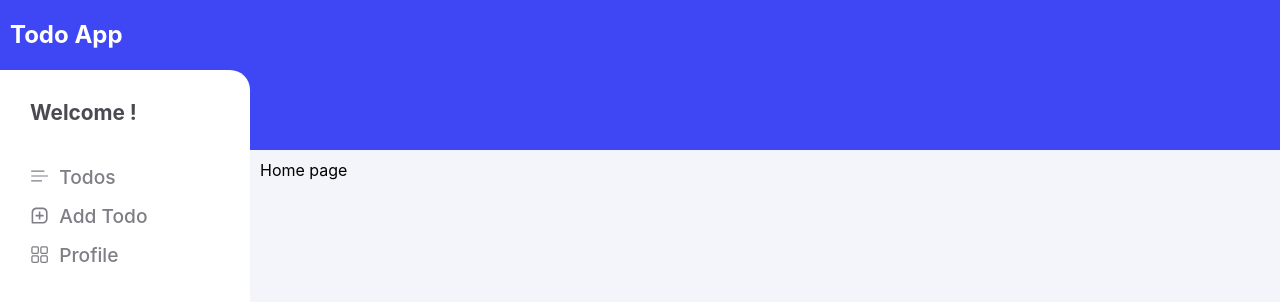
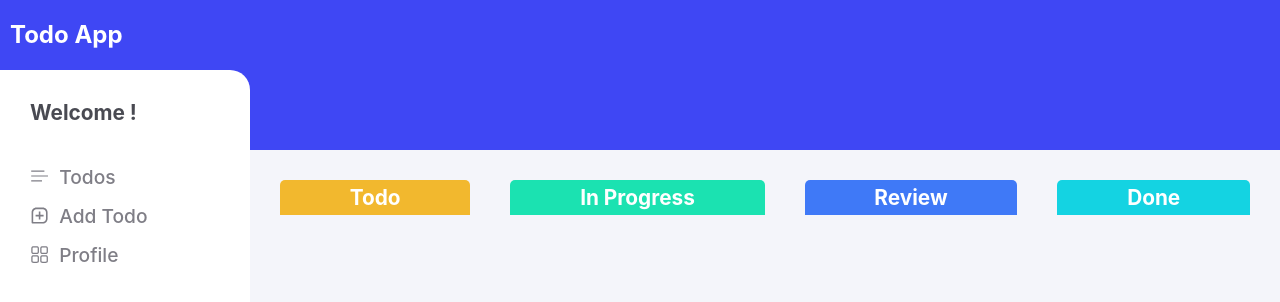
Before and after one commit to bemanima/TodoApp, a Next.js app: page / in a window 1280 px wide. Shown: the top 302 px of the page. Built offline with nearby package versions, Linux system fonts and the light colour scheme; no server answers; the database is empty; sample sign-in values are in the browser's storage.

Commit message:
Add home page

```diff
--- /dev/null
+++ b/components/template/HomePage.js
@@ -0,0 +1,34 @@
+import { useEffect, useState } from "react";
+
+const HomePage = () => {
+  const [todos, setTodos] = useState();
+
+  useEffect(() => {
+    fetchTodos();
+  }, []);
+
+  const fetchTodos = async () => {
+    const res = await fetch("/api/todos");
+    const data = await res.json();
+
+    if (data.status === "success") setTodos(data.data.todos);
+  };
+  return (
+    <div className="home-page">
+      <div className="home-page--todo">
+        <p>Todo</p>
+      </div>
+      <div className="home-page--inProgress">
+        <p>In Progress</p>
+      </div>
+      <div className="home-page--review">
+        <p>Review</p>
+      </div>
+      <div className="home-page--done">
+        <p>Done</p>
+      </div>
+    </div>
+  );
+};
+
+export default HomePage;
--- a/pages/index.js
+++ b/pages/index.js
@@ -1,6 +1,8 @@
+import HomePage from "@/components/template/HomePage";
 import { getSession } from "next-auth/react";
+
 const index = () => {
-  return <div>Home page</div>;
+  return <HomePage />;
 };
 
 export default index;
--- /dev/null
+++ b/utils/sortTodos.js
@@ -0,0 +1,13 @@
+function sortTodos(todos) {
+  const sortedData = {};
+
+  todos.map((todo) => {
+    if (!sortedData[todo.status]) sortedData[todo.status] = [];
+
+    sortedData[todo.status].push(todo);
+  });
+
+  return sortedData;
+}
+
+export { sortTodos };
```
